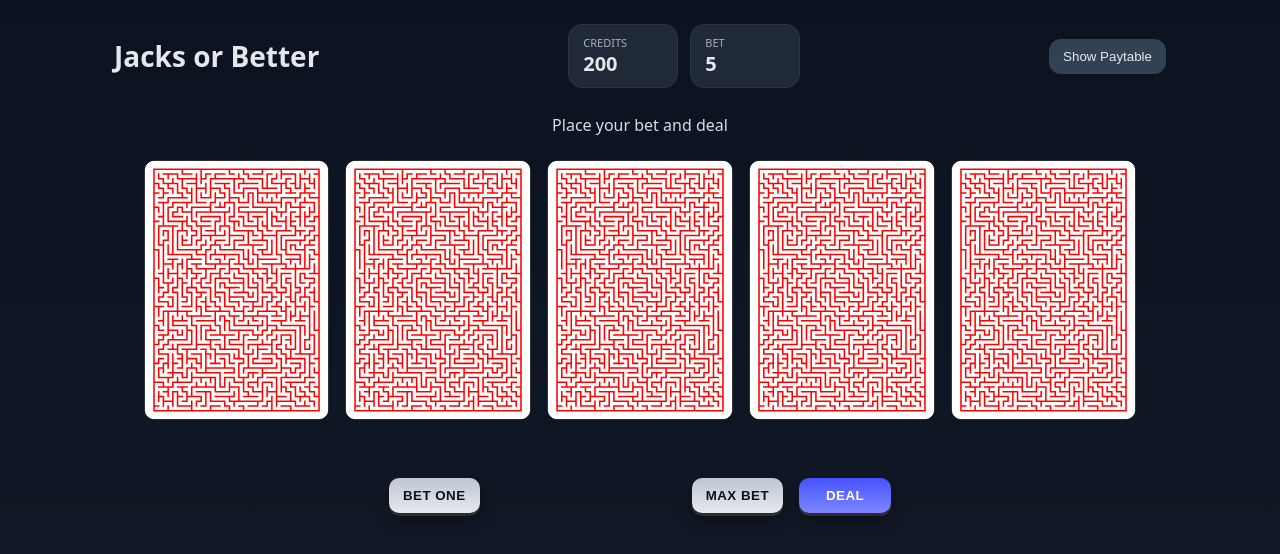
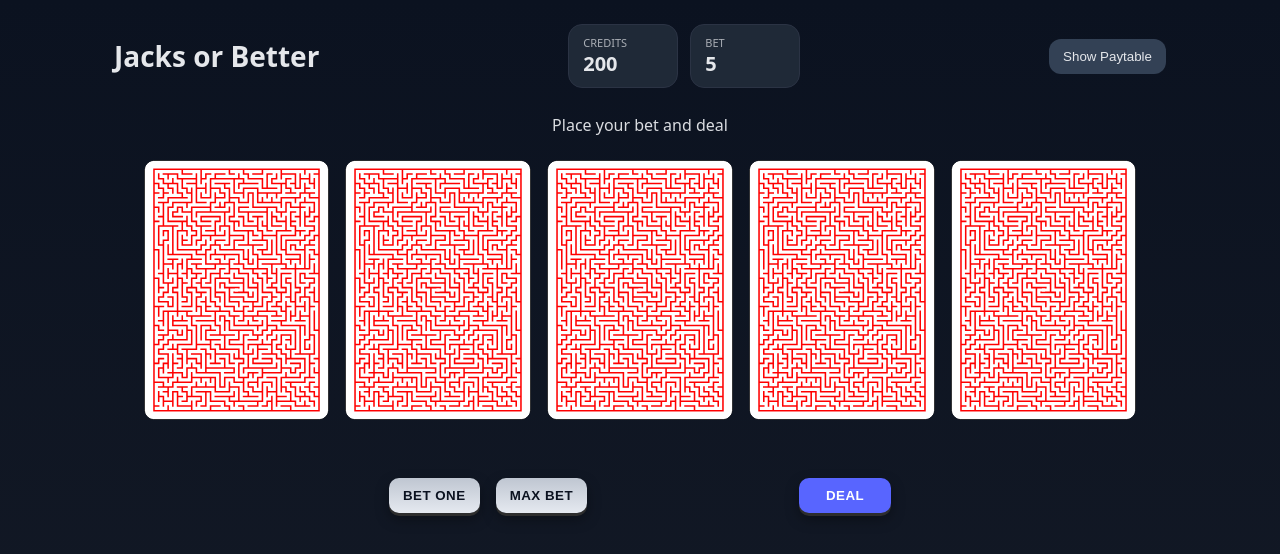
Before and after one commit to mbaturay/Casino-Poker, a React (Vite) app: page / in a window 1280 px wide. Shown: the top 554 px of the page. Built offline with nearby package versions, Linux system fonts and the light colour scheme.

Commit message:
ui: group Bet One/Max Bet left; Deal right; flat color Deal button

```diff
--- a/src/VideoPoker.tsx
+++ b/src/VideoPoker.tsx
@@ -312,9 +312,9 @@ export default function VideoPoker() {
 
   {/* Bottom machine-style button bar */}
       <section className="machine-bar">
-        <button className="machine-btn" onClick={onBetOne} disabled={stage!=="bet"}>BET ONE</button>
-        <div className="spacer" />
-        <button className="machine-btn" onClick={onMaxBet} disabled={stage!=="bet"}>MAX BET</button>
+  <button className="machine-btn" onClick={onBetOne} disabled={stage!=="bet"}>BET ONE</button>
+  <button className="machine-btn" onClick={onMaxBet} disabled={stage!=="bet"}>MAX BET</button>
+  <div className="spacer" />
         <button
           className="machine-btn primary dealdraw-btn"
           onClick={onDealOrDraw}
--- a/src/styles.css
+++ b/src/styles.css
@@ -63,7 +63,7 @@ code{color:#cbd5e1}
 .machine-bar{display:flex;align-items:center;gap:16px;justify-content:center;margin-top:28px}
 .machine-bar .spacer{flex:1;max-width:180px}
 .machine-btn{background:linear-gradient(#bfc6d1,#e5e9f0);color:#0b1220;border:none;border-radius:10px;padding:10px 14px;cursor:pointer;box-shadow:0 3px 0 #2d2d2d, 0 6px 14px rgba(0,0,0,.35);font-weight:800;letter-spacing:.5px}
-.machine-btn.primary{background:linear-gradient(#4653ff,#7d86ff);color:white}
+.machine-btn.primary{background:#5865ff;color:white}
 .machine-btn:disabled{opacity:.55;cursor:not-allowed}
 .machine-btn:active{transform:translateY(2px);box-shadow:0 1px 0 #2d2d2d, 0 3px 8px rgba(0,0,0,.35)}
 .dealdraw-btn{min-width:92px}
```
